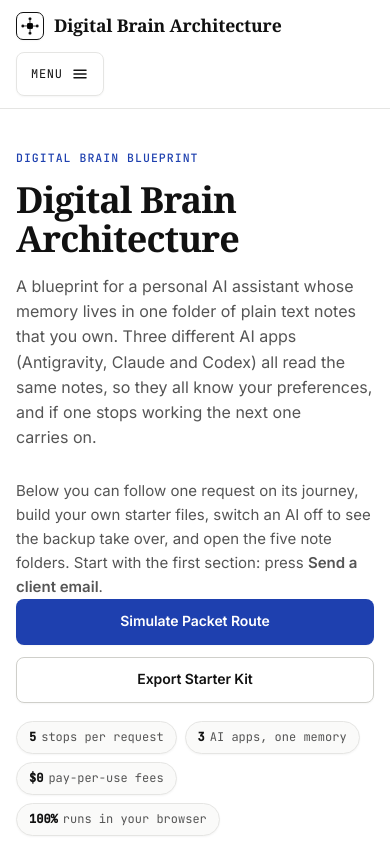
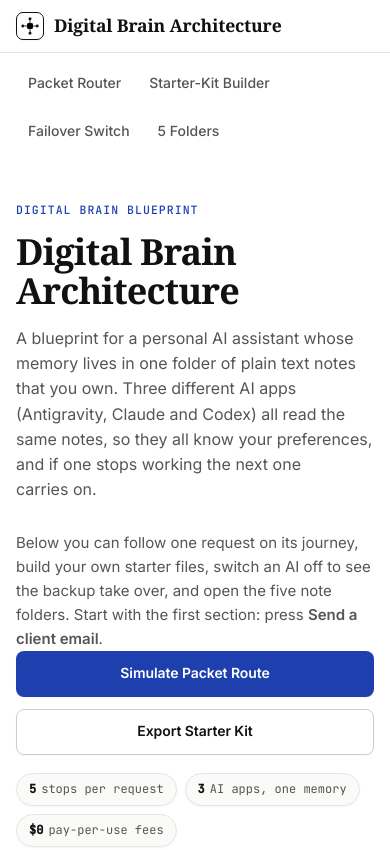
Before and after one commit to mohd-km/personal-ai-assistant-blueprint, a website built with Vite: page index.html in a window 390 px wide. Shown: the top 850 px of the page. Built offline with nearby package versions, Linux system fonts and the light colour scheme; a web font is replaced by a local one.

Commit message:
Move section links out of the topbar; topbar is logo and name only
Co-Authored-By: Claude Opus 5.5 <noreply@anthropic.com>

```diff
--- a/index.html
+++ b/index.html
@@ -50,32 +50,10 @@
           <span class="mkm-brand-name">Digital Brain Architecture</span>
         </div>
 
-        <button
-          type="button"
-          class="nav-toggle"
-          id="nav-toggle"
-          aria-expanded="false"
-          aria-controls="site-nav"
-          aria-label="Toggle navigation menu"
-        >
-          <span class="nav-toggle-label">Menu</span>
-          <svg
-            class="nav-toggle-icon"
-            viewBox="0 0 24 24"
-            width="18"
-            height="18"
-            fill="none"
-            stroke="currentColor"
-            stroke-width="2"
-            stroke-linecap="round"
-            aria-hidden="true"
-          >
-            <line x1="4" y1="7" x2="20" y2="7" />
-            <line x1="4" y1="12" x2="20" y2="12" />
-            <line x1="4" y1="17" x2="20" y2="17" />
-          </svg>
-        </button>
+      </div>
+    </header>
 
+    <div class="container section-nav-row">
       <nav class="site-nav" id="site-nav" aria-label="Primary sections">
         <a href="#packet-router">Packet Router</a>
         <a href="#blueprint-generator">Starter-Kit Builder</a>
@@ -83,7 +61,6 @@
         <a href="#explorer">5 Folders</a>
       </nav>
     </div>
-    </header>
 
     <main id="top">
       <!-- COMPACT EDITORIAL HERO -->
--- a/src/styles/main.css
+++ b/src/styles/main.css
@@ -2033,3 +2033,14 @@ button {
     font-size: 14px;
   }
 }
+
+/* Section links sit below the topbar (topbar holds only logo + project name). */
+.section-nav-row .site-nav {
+  display: flex;
+  flex-direction: row;
+  flex-wrap: wrap;
+  align-items: center;
+  width: auto;
+  padding: 8px 0;
+  border-top: 0;
+}
```
Lines whose indentation alone changed are shown as unchanged.
